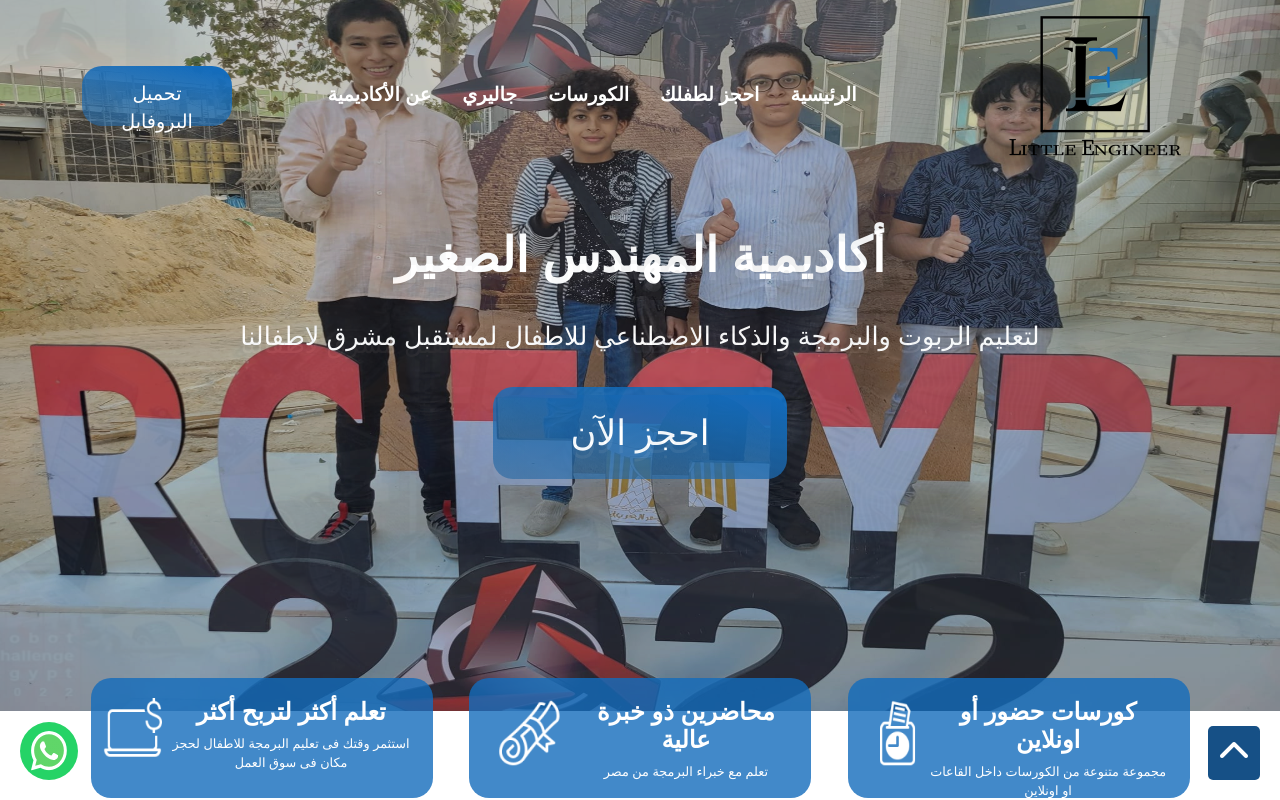
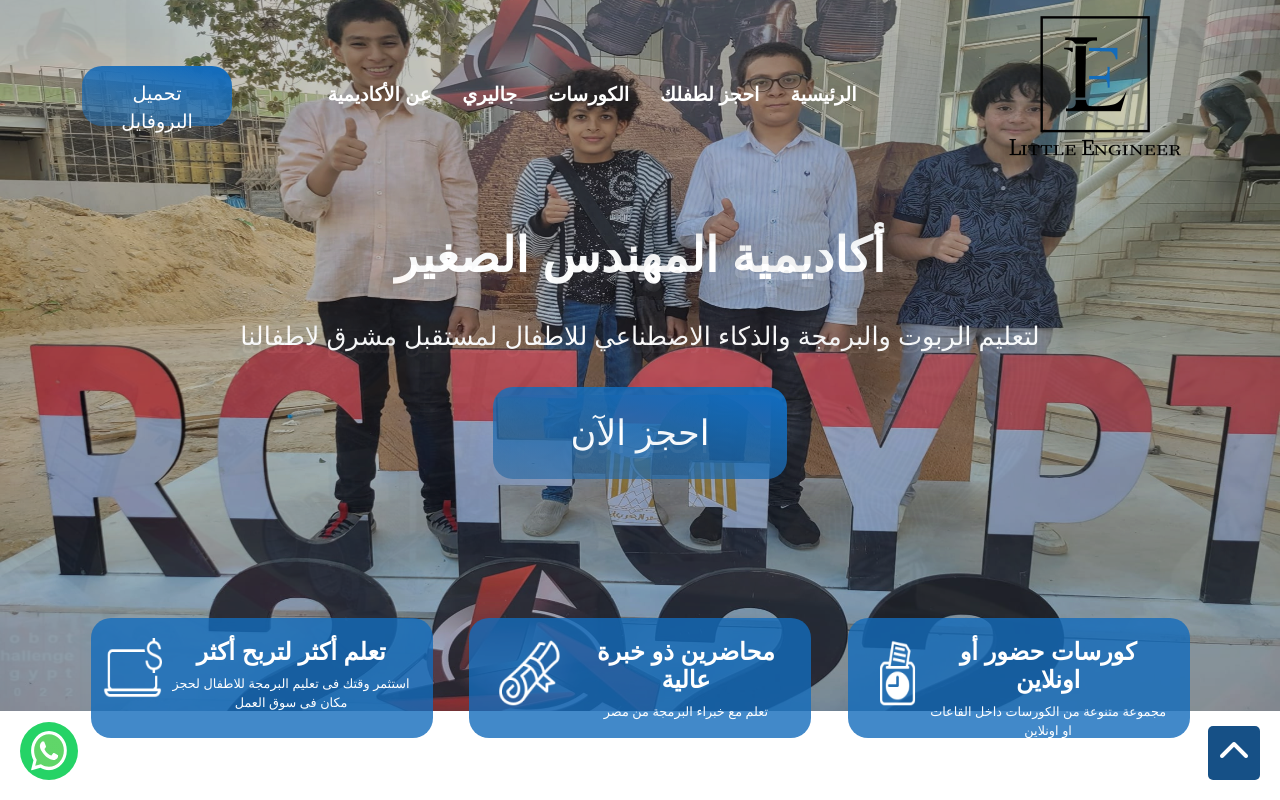
Before and after one commit to Core-Technology-Solutions/LE.Academy, an Angular app in the folder ClientSide/: page / in a window 1280 px wide. Shown: the top 800 px of the page. Built offline with nearby package versions, Linux system fonts and the light colour scheme.

Commit message:
boxes-position

```diff
--- a/ClientSide/src/app/Components/boxes/boxes.component.scss
+++ b/ClientSide/src/app/Components/boxes/boxes.component.scss
@@ -65,7 +65,7 @@
   .container {
     position: absolute;
     /* Position the container absolutely */
-    top: 650px;
+    top: 530px;
     left: 0;
     right: 0;
     bottom: 0;
```
